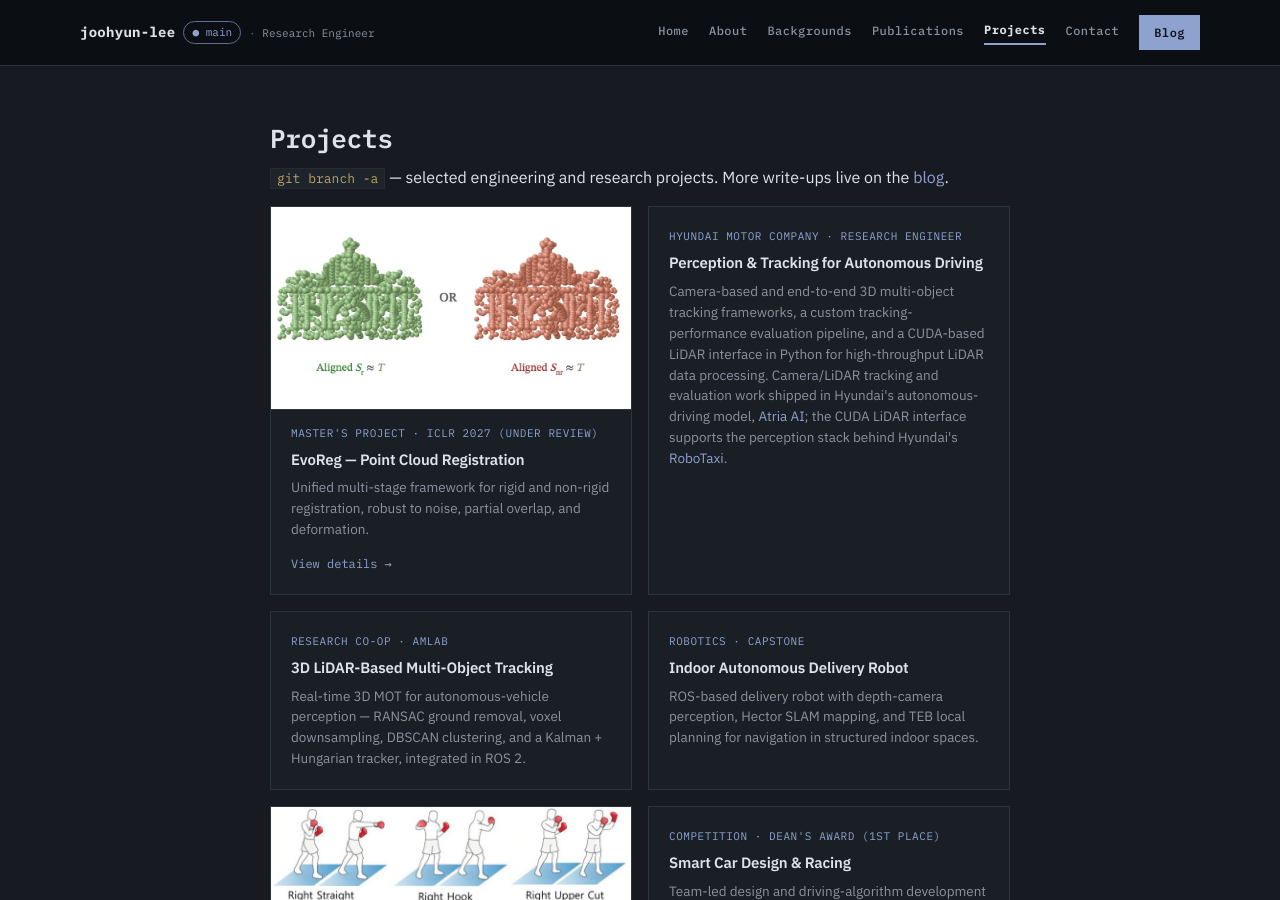
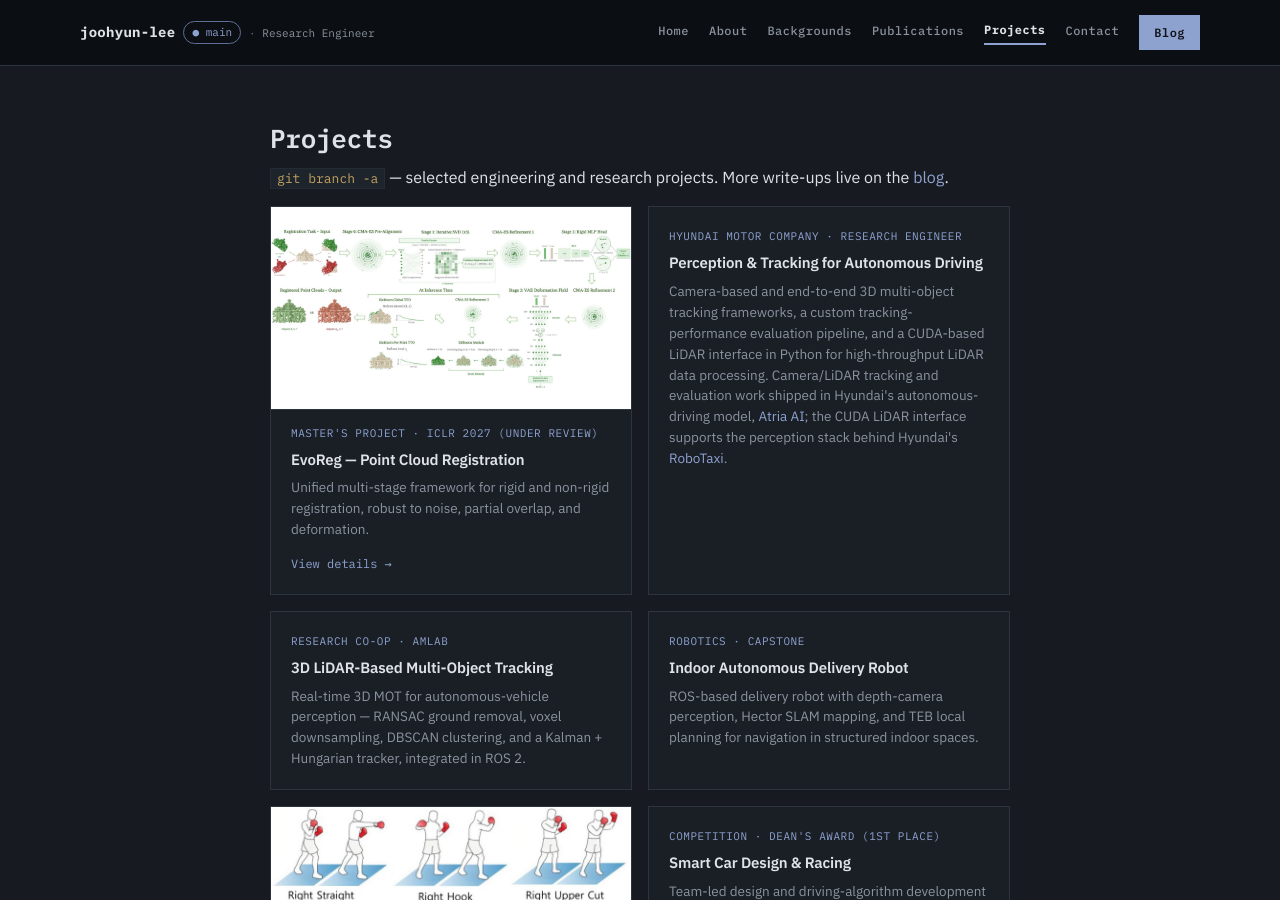
Before and after one commit to curiousLionH/curiousLionH.github.io, a Jekyll site: the page built from projects.md, in a window 1280 px wide and 900 px high. Built offline with Jekyll 4.4.1, drawn with Linux system fonts in a browser that asks for light colours.

Commit message:
Use full Figure 1 as the EvoReg card image
Co-Authored-By: Claude Opus 5.5 <noreply@anthropic.com>

```diff
--- a/projects.md
+++ b/projects.md
@@ -10,7 +10,7 @@ permalink: /projects/
 
 <div class="project-grid">
 <article class="project-card project-card--open" data-project="evoreg" tabindex="0" role="button" aria-haspopup="dialog" aria-controls="project-evoreg">
-<figure class="project-card__media"><img src="{{ '/assets/img/portfolio/evoreg_thumb.jpg' | relative_url }}" alt="Rigidly and non-rigidly aligned point clouds produced by EvoReg" loading="lazy"></figure>
+<figure class="project-card__media"><img src="{{ '/assets/img/portfolio/evoreg_pipeline.jpg' | relative_url }}" alt="EvoReg architecture overview (paper Figure 1)" loading="lazy"></figure>
 <span class="kicker">Master's Project · ICLR 2027 (under review)</span>
 <h3>EvoReg — Point Cloud Registration</h3>
 <p>Unified multi-stage framework for rigid and non-rigid registration, robust to noise, partial overlap, and deformation.</p>
```
Also changed, not shown: assets/img/portfolio/evoreg_thumb.jpg (deleted).
